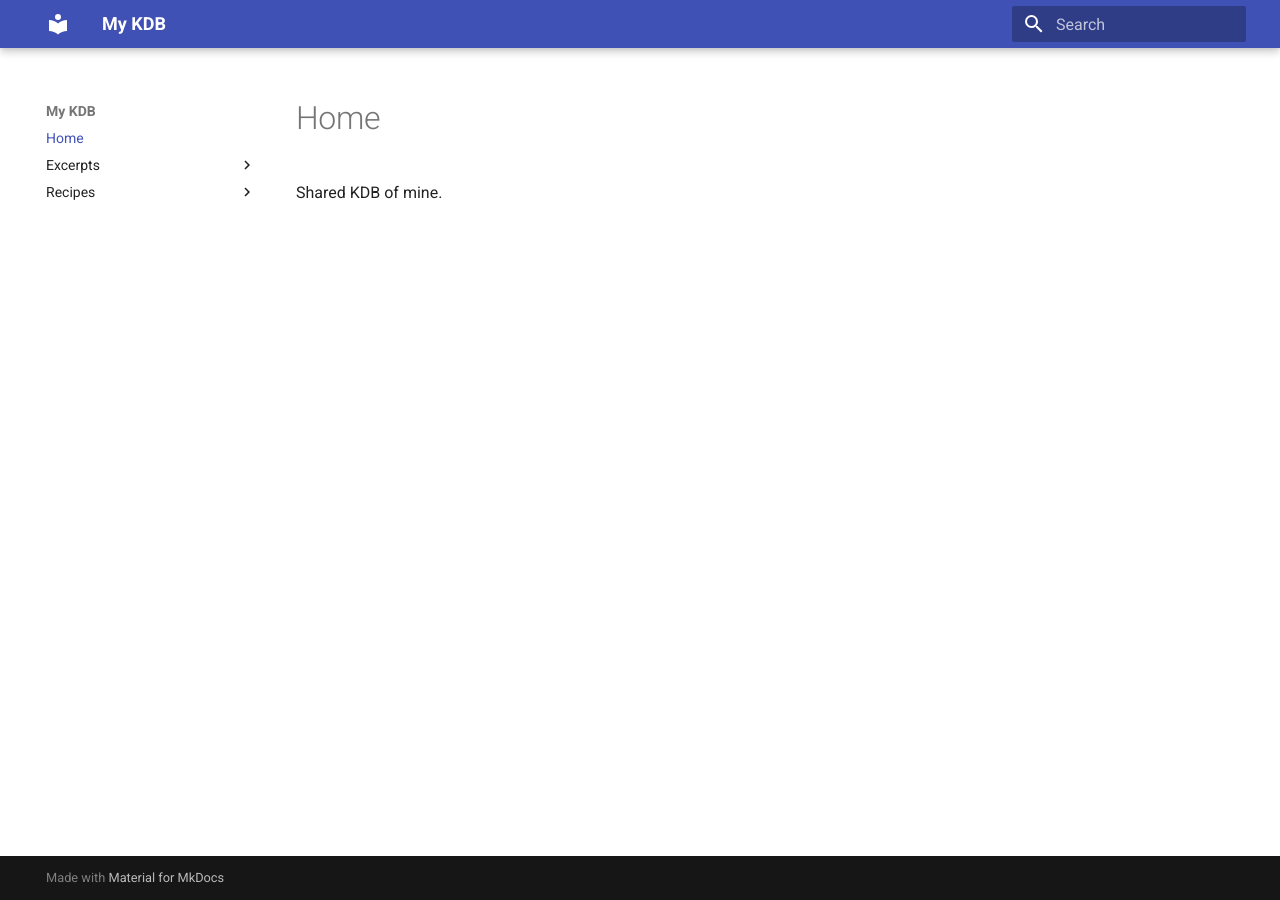
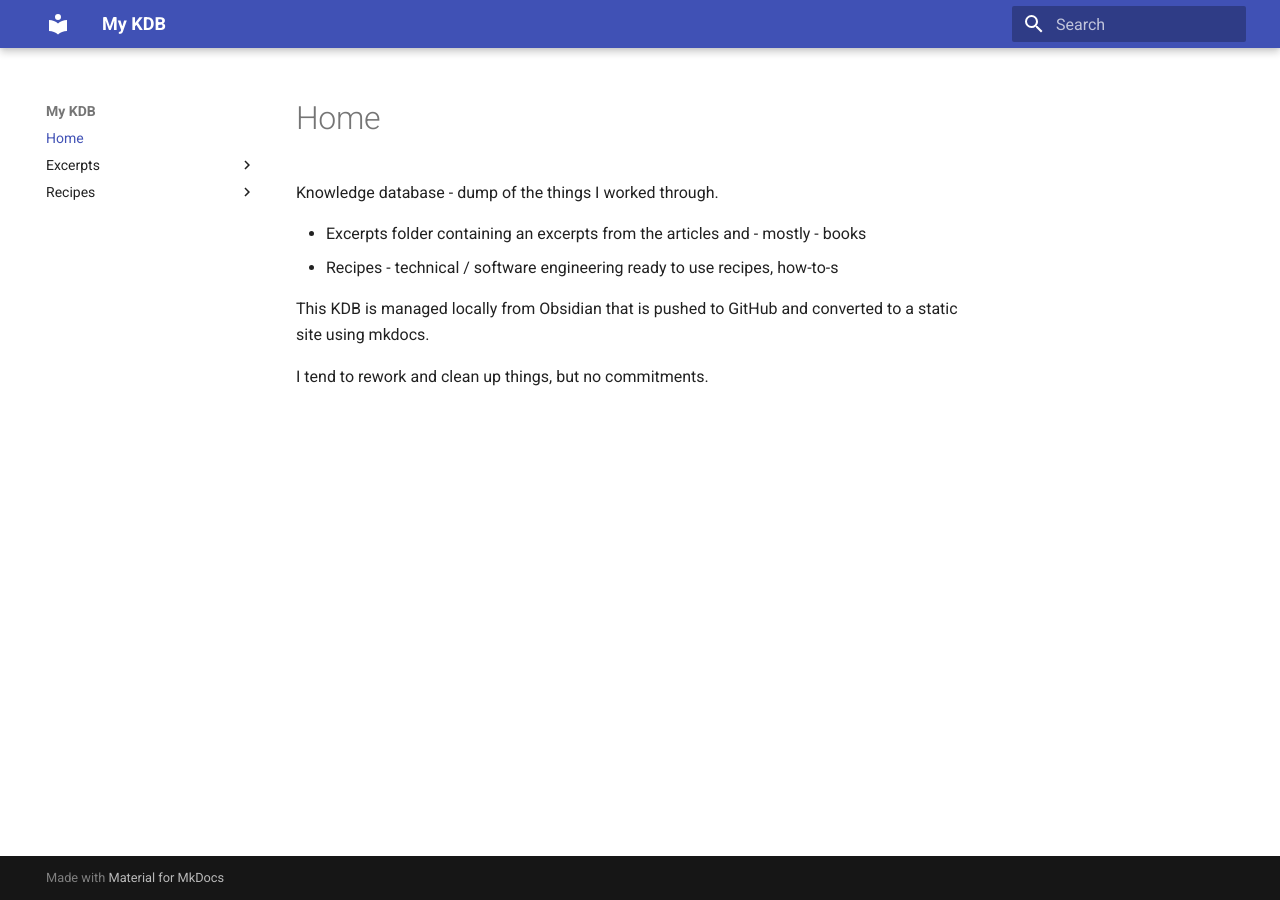
Before and after one commit to alexander-potemkin/kdb, an MkDocs documentation site: the page built from docs/index.md, in a window 1280 px wide. Built offline with MkDocs 1.6.1 and Material for MkDocs 9.7.7, drawn with Linux system fonts in a browser that asks for light colours.

Commit message:
Updating readme

```diff
--- a/docs/index.md
+++ b/docs/index.md
@@ -1 +1,8 @@
-Shared KDB of mine.
+Knowledge database - dump of the things I worked through.
+
+- Excerpts folder containing an excerpts from the articles and - mostly - books
+- Recipes - technical / software engineering ready to use recipes, how-to-s
+
+This KDB is managed locally from Obsidian that is pushed to GitHub and converted to a static site using mkdocs.
+
+I tend to rework and clean up things, but no commitments.
```
